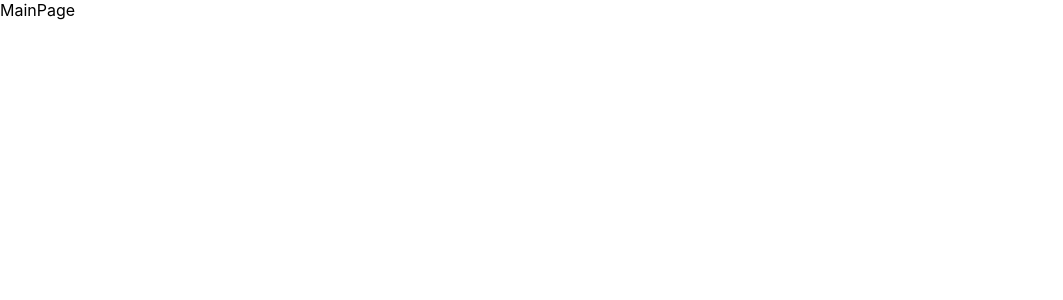
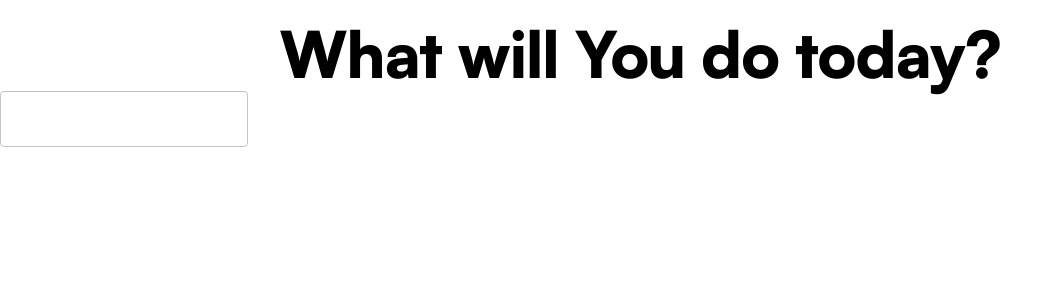
Before and after one commit to LukasPask/react-todo-app, a React (Create React App) app: page / in a window 1280 px wide. Shown: the top 300 px of the page, without its empty margins (0-1063 px from the left). Built offline with nearby package versions, Linux system fonts and the light colour scheme; the HTML template or start-up script is replaced by a standard one.

Commit message:
Background and mainText added

```diff
--- /dev/null
+++ b/src/components/TodoForm.tsx
@@ -0,0 +1,12 @@
+import React from 'react';
+import { TextField } from '@mui/material';
+
+const TodoForm = () => {
+  return (
+    <>
+      <TextField></TextField>
+    </>
+  );
+};
+
+export default TodoForm;
--- a/src/index.css
+++ b/src/index.css
@@ -1,13 +1,9 @@
+@font-face {
+  font-family: 'Satoshi Variable';
+  src: url('./fonts/Satoshi-Variable.woff') format('woff');
+  font-weight: 100 900;
+}
 body {
   margin: 0;
-  font-family: -apple-system, BlinkMacSystemFont, 'Segoe UI', 'Roboto', 'Oxygen',
-    'Ubuntu', 'Cantarell', 'Fira Sans', 'Droid Sans', 'Helvetica Neue',
-    sans-serif;
-  -webkit-font-smoothing: antialiased;
-  -moz-osx-font-smoothing: grayscale;
+  font-family: 'Satoshi Variable', sans-serif;
 }
-
-code {
-  font-family: source-code-pro, Menlo, Monaco, Consolas, 'Courier New',
-    monospace;
-}
--- a/src/pages/MainPage.tsx
+++ b/src/pages/MainPage.tsx
@@ -1,5 +1,25 @@
+import React from 'react';
+import { Typography } from '@mui/material';
+import TodoForm from '../components/TodoForm';
+
 const MainPage = () => {
-  return <div>MainPage</div>;
+  return (
+    <div>
+      <Typography
+        variant='h1'
+        style={{
+          fontFamily: 'Satoshi Variable',
+          fontSize: '4rem',
+          textAlign: 'center',
+          marginTop: '1rem',
+          fontWeight: '600',
+        }}
+      >
+        What will You do today?
+      </Typography>
+      <TodoForm />
+    </div>
+  );
 };
 
 export default MainPage;
```
Also changed, not shown: src/fonts/Satoshi-Variable.woff (added).
